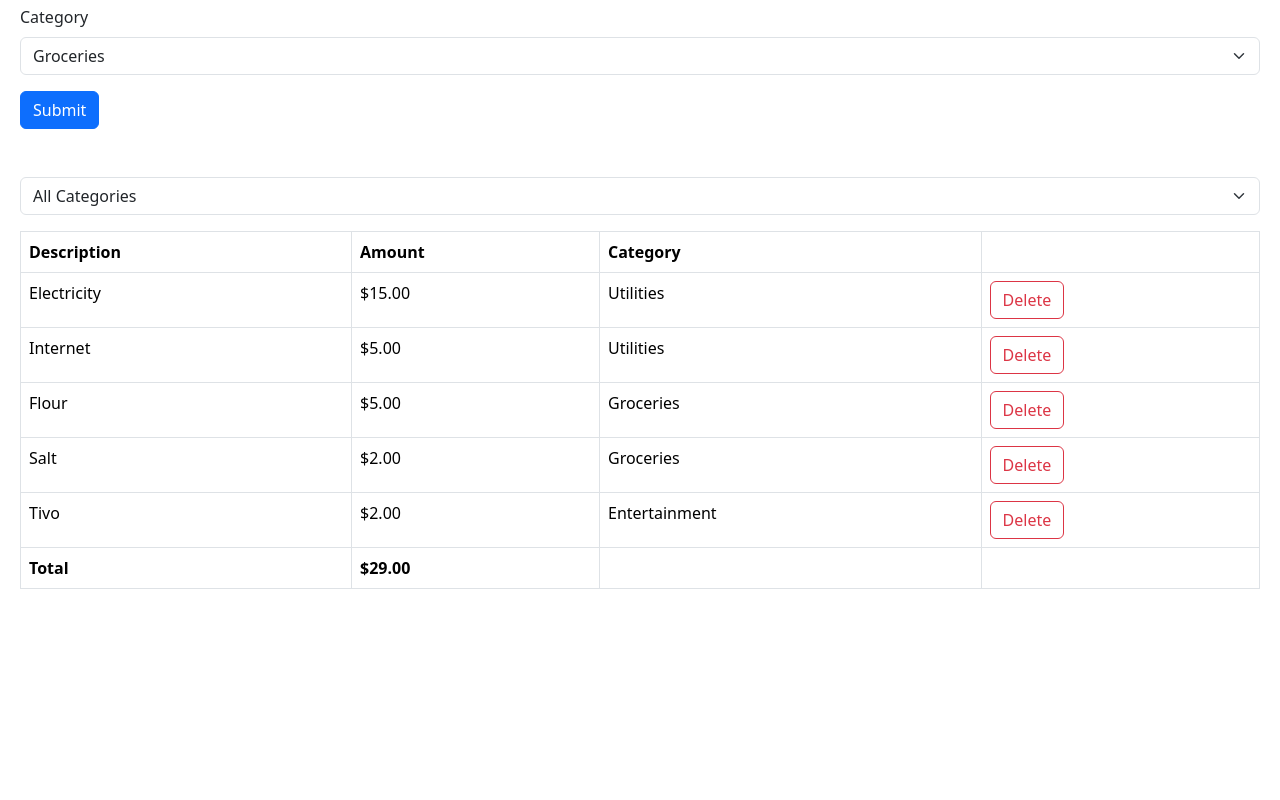
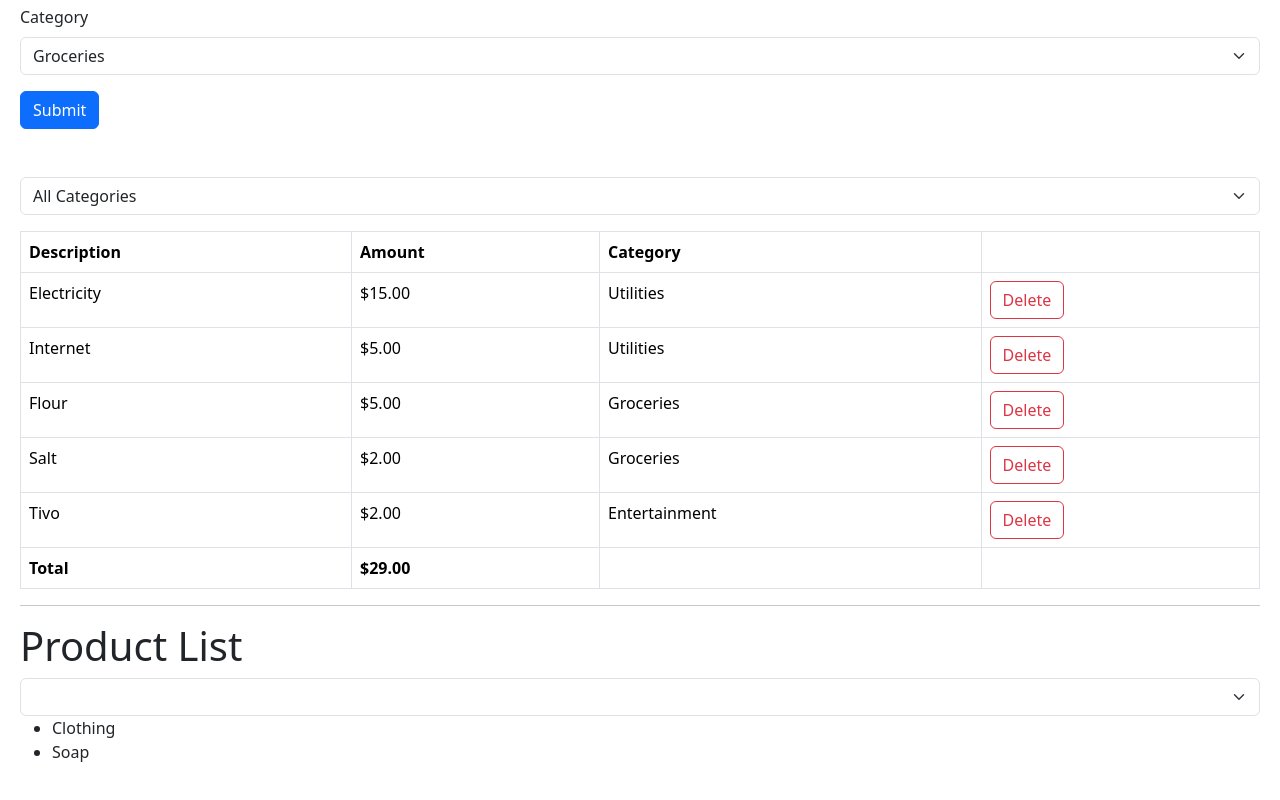
Before and after one commit to programmist/react-course-part1, a React (Vite) app: page / in a window 1280 px wide. Shown: the part 1241-2041 px from the top of the page. Before the commit the page ends 1866 px from the top, so only its background shows below. Built offline with nearby package versions, Linux system fonts and the light colour scheme; the HTML template or start-up script is replaced by a standard one.

Commit message:
ProductList (useEffect tests)

```diff
--- a/src/App.tsx
+++ b/src/App.tsx
@@ -9,6 +9,7 @@ import Form from "@components/Form";
 import ExpenseList from "@/expense-tracker/components/ExpenseList";
 import ExpenseFilter from "@/expense-tracker/components/ExpenseFilter";
 import ExpenseForm from "@/expense-tracker/components/ExpenseForm";
+import ProductList from "./components/ProductList";
 
 const cities = [
   { id: 1, name: "New York", likeState: false },
@@ -33,6 +34,8 @@ function App() {
   const filteredExpenses = selectedCategory
     ? expenses.filter((ex) => selectedCategory === ex.category)
     : expenses;
+
+  const [productCategory, setProductCategory] = useState("");
 
   return (
     <>
@@ -100,8 +103,21 @@ function App() {
       </div>
       <ExpenseList
         expenses={filteredExpenses}
-        onDelete={(id) => setExpenses(expenses.filter((e) => e.id !== id))}
+        onDelete={(id) =>
+          setExpenses(expenses.filter((event) => event.id !== id))
+        }
       />
+      <hr />
+      <h1>Product List</h1>
+      <select
+        className="form-select"
+        onChange={(e) => setProductCategory(e.target.value)}
+      >
+        <option value=""></option>
+        <option value="Clothing">Clothing</option>
+        <option value="Household">Household</option>
+      </select>
+      <ProductList category={productCategory} />
     </>
   );
 }
--- /dev/null
+++ b/src/components/ProductList.tsx
@@ -0,0 +1,20 @@
+import React, { useEffect, useState } from "react";
+
+function ProductList({ category }: { category: string }) {
+  const [products, setProducts] = useState<string[]>([]);
+
+  useEffect(() => {
+    console.log(`Fetching products in ${category}`);
+
+    setProducts(["Clothing", "Soap"]);
+  }, [category]);
+  return (
+    <ul>
+      {products.map((product) => (
+        <li key={product}>{product}</li>
+      ))}
+    </ul>
+  );
+}
+
+export default ProductList;
```
